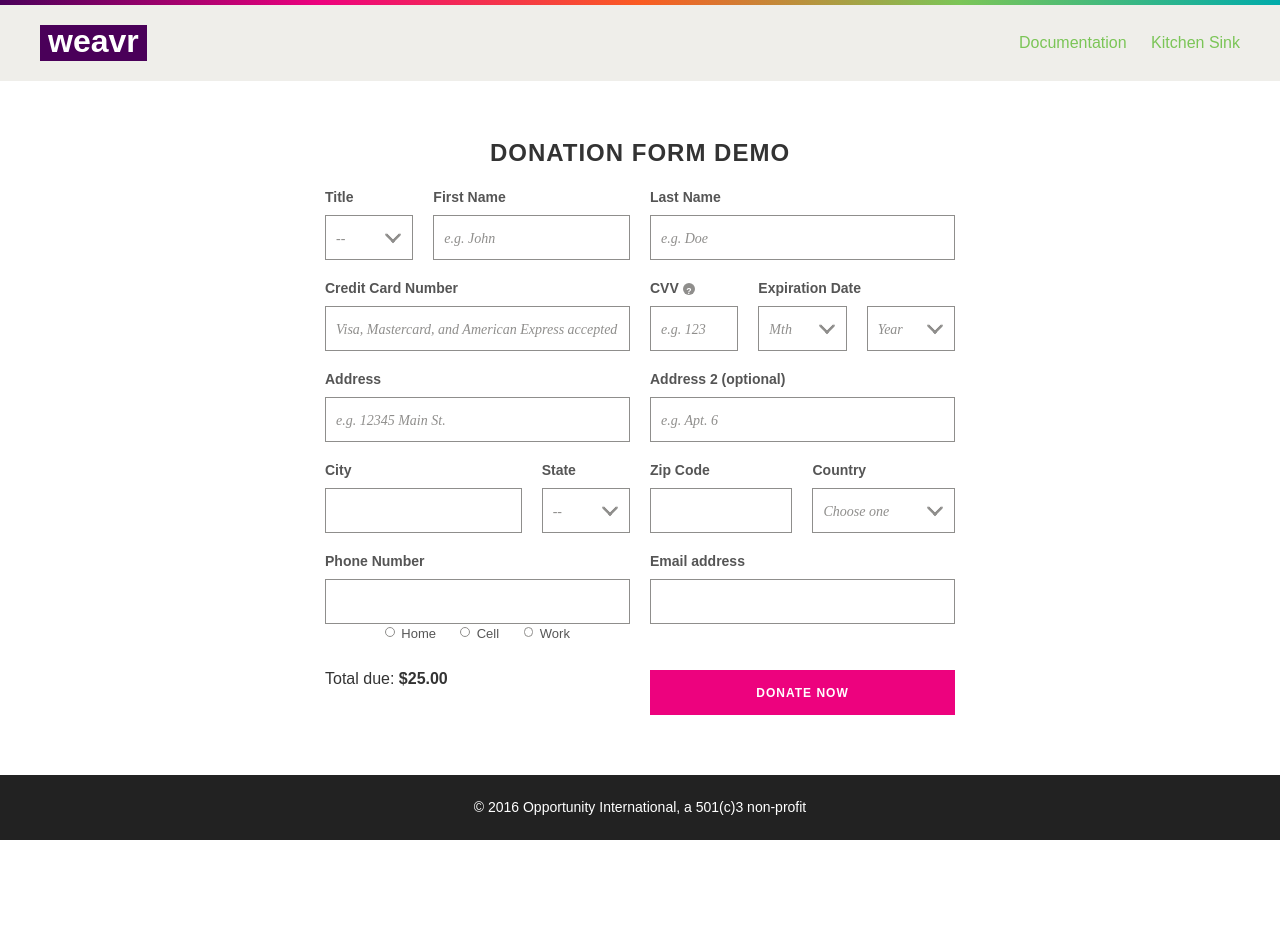
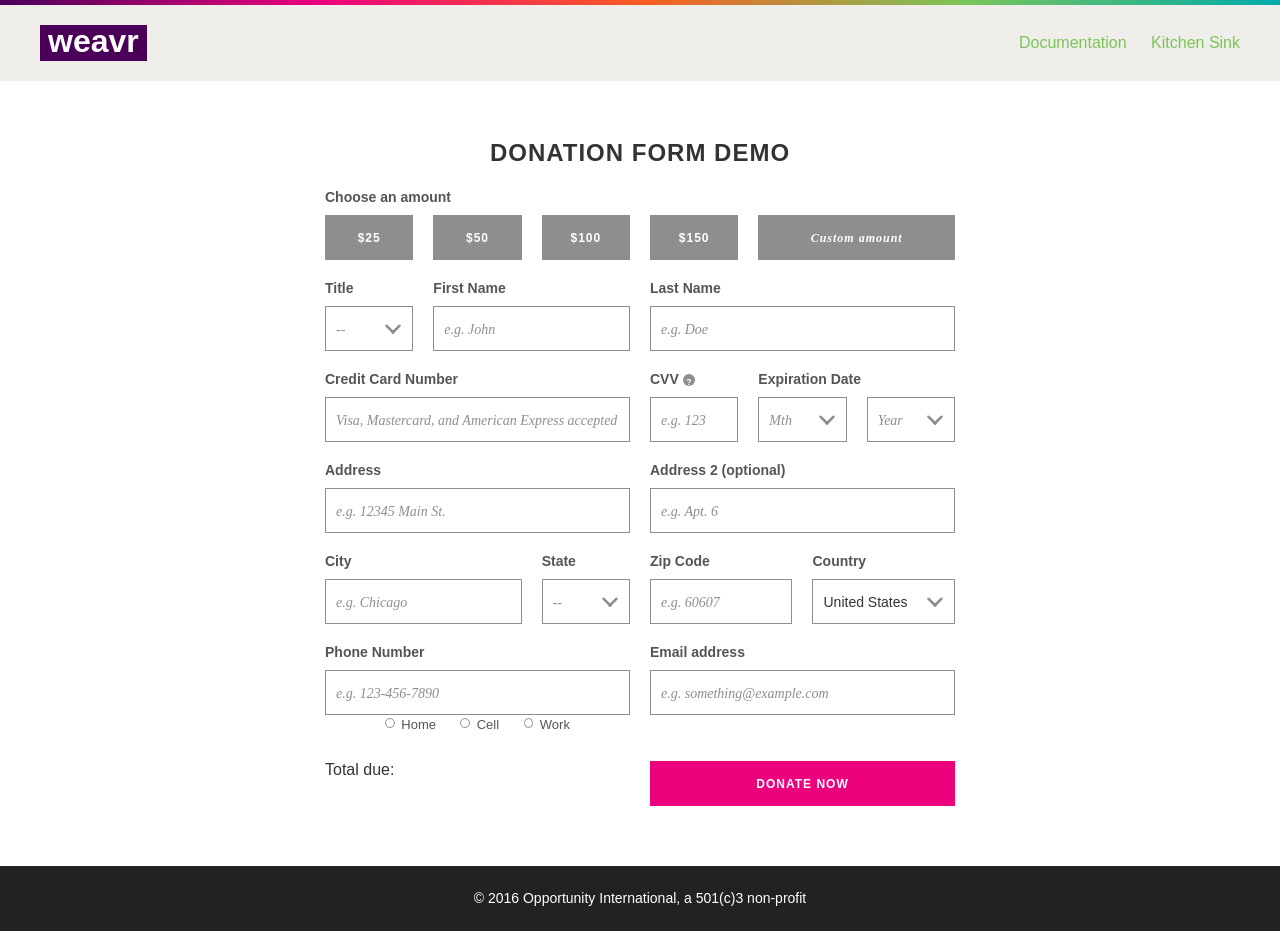
Before and after one commit to OpportunityIntl/Weavr, a Jekyll site: the page built from demo/forms/index.html, in a window 1280 px wide. Built offline with Jekyll 4.4.1, drawn with Linux system fonts in a browser that asks for light colours; nearby versions of some CDN libraries; comment, search, counter and statistics services are not loaded; before the commit the page ends 900 px from its top, so only the background shows below that.

Commit message:
Update form demo

```diff
--- a/demo/forms/index.html
+++ b/demo/forms/index.html
@@ -1,18 +1,59 @@
 ---
 title: 'Demo - Forms'
-layout: home
 ---
 
+<!DOCTYPE html>
+<html>
+  <head>
+    <meta charset="utf-8">
+    <meta http-equiv="X-UA-Compatible" content="IE=edge,chrome=1">
+    <meta name="viewport" content="width=device-width, initial-scale=1.0, user-scalable=no">
+
+    <title>Weavr | {{ page.title }}</title>
+
+    <link rel="stylesheet" href="{{site.baseurl}}/dist/weavr/OI.weavr.css">
+    <link rel="stylesheet" href="{{site.baseurl}}/css/OI.modal.min.css">
+
+    <link rel="stylesheet" href="{{site.baseurl}}/css/main.css">
+    <link rel="canonical" href="{{ page.url | replace:'index.html','' | prepend: site.baseurl | prepend: site.url }}">
+
+    <script type="text/javascript" src="//use.typekit.net/owg8owx.js"></script>
+    <script type="text/javascript">try{Typekit.load();}catch(e){}</script>
+
+  </head>
+  <body>
     {% include nav.html %}
     <section class="padding-3x-2x">
       <div class="contained-6 centered">
         <h2 class="align-center">Donation Form Demo</h2>
-    <form>
+        <form id="form" method="post">
+          <label>Choose an amount</label>
+          <div class="row choose-amount-module">
+            <div class="col col-2 n-col-2 t-col-3 m-col-6">
+              <input type="radio" id="amount-1" name="amount" value="25">
+              <label for="amount-1" class="btn">$25</label>
+            </div>
+            <div class="col col-2 n-col-2 t-col-3 m-col-6">
+              <input type="radio" id="amount-2" name="amount" value="50">
+              <label for="amount-2" class="btn">$50</label>
+            </div>
+            <div class="col col-2 n-col-2 t-col-3 m-col-6">
+              <input type="radio" id="amount-3" name="amount" value="100">
+              <label for="amount-3" class="btn">$100</label>
+            </div>
+            <div class="col col-2 n-col-2 t-col-3 m-col-6">
+              <input type="radio" id="amount-4" name="amount" value="150">
+              <label for="amount-4" class="btn">$150</label>
+            </div>
+            <div class="col col-4 n-col-4 t-col-12 m-col-12">
+              <input type="text" name="custom_amount" class="custom-amount btn" placeholder="Custom amount" value="">
+            </div>
+          </div>
           <div class="row">
             <div class="col col-2 t-col-3 m-col-4">
               <label for="title">Title</label>
               <div class="select">
-            <select id="title" name="title">
+                <select id="title" name="title" required>
                   <option value>--</option>
                   <option value="Mr.">Mr.</option>
                   <option value="Mrs.">Mrs.</option>
@@ -84,17 +125,17 @@ layout: home
           <div class="row">
             <div class="col col-6 t-col-6 m-col-12">
               <label for="address">Address</label>
-          <input type="text" id="address" name="address" placeholder="e.g. 12345 Main St." value="">
+              <input type="text" id="address" name="address" placeholder="e.g. 12345 Main St." required>
             </div>
             <div class="col col-6 t-col-6 m-col-12">
               <label for="address">Address 2 (optional)</label>
-          <input type="text" id="address" name="address" placeholder="e.g. Apt. 6" value="">
+              <input type="text" id="address" name="address" placeholder="e.g. Apt. 6">
             </div>
           </div>
           <div class="row">
             <div class="col col-4 t-col-3 m-col-6">
               <label for="city">City</label>
-          <input type="text" id="city" name="city" value="">
+              <input type="text" id="city" name="city" placeholder="e.g. Chicago" required>
             </div>
             <div class="col col-2 t-col-3 m-col-6">
               <label for="state">State</label>
@@ -156,7 +197,7 @@ layout: home
             </div>
             <div class="col col-3 t-col-3 m-col-6">
               <label for="zip">Zip Code</label>
-          <input type="text" id="zip" name="zip" value="">
+              <input type="text" id="zip" name="zip" placeholder="e.g. 60607" required>
             </div>
             <div class="col col-3 t-col-3 m-col-6">
               <label for="country">Country</label>
@@ -385,7 +426,7 @@ layout: home
                   <option value="Ukraine">Ukraine</option>
                   <option value="United Arab Emirates">United Arab Emirates</option>
                   <option value="United Kingdom">United Kingdom</option>
-              <option value="United States">United States</option>
+                  <option value="United States" selected>United States</option>
                   <option value="United States Minor Outlying Islands">United States Minor Outlying Islands</option>
                   <option value="Uruguay">Uruguay</option>
                   <option value="Uzbekistan">Uzbekistan</option>
@@ -407,31 +448,80 @@ layout: home
           <div class="row">
             <div class="col col-6 t-col-6 m-col-12">
               <label for="phone">Phone Number</label>
-          <input type="text" id="phone" name="phone" value="">
+              <input type="text" id="phone" name="phone" placeholder="e.g. 123-456-7890" required>
               <fieldset class="align-center radio-group">
-            <input type="radio" id="phone_type_home" name="phone_type" value="Home">
+                <input type="radio" id="phone_type_home" name="phone_type" value="Home" required>
                 <label for="phone_type_home" class="radio small inline">Home</label>
 
-            <input type="radio" id="phone_type_cell" name="phone_type" value="Cell">
+                <input type="radio" id="phone_type_cell" name="phone_type" value="Cell" required>
                 <label for="phone_type_cell" class="radio small inline">Cell</label>
 
-            <input type="radio" id="phone_type_work" name="phone_type" value="Work">
+                <input type="radio" id="phone_type_work" name="phone_type" value="Work" required>
                 <label for="phone_type_work" class="radio small inline">Work</label>
               </fieldset>
             </div>
             <div class="col col-6 t-col-6 m-col-12">
               <label for="email">Email address</label>
-          <input type="email" id="email" name="email" value="">
+              <input type="email" id="email" name="email" placeholder="e.g. something@example.com" required>
             </div>
           </div>
           <div class="row">
             <div class="col col-6 t-col-6 m-col-12">
-          <span class="align-center" style="vertical-align: center;">Total due: <strong>$25.00</strong></span>
+              <span class="align-center" style="vertical-align: center;">Total due: <strong class="total-due"></strong></span>
             </div>
             <div class="col col-6 t-col-6 m-col-12">
-          <input type="submit" value="Donate Now" class="brand-pink-bg btn block">
+              <button type="submit" class="brand-pink-bg btn block">Donate Now</button>
+              <input type="hidden" name="donation-amount" id="donation-amount" value="">
             </div>
           </div>
         </form>
       </div>
     </section>
+
+    {% include footer.html %}
+
+    <script src="https://ajax.googleapis.com/ajax/libs/jquery/1.11.2/jquery.min.js"></script>
+    <script type="text/javascript" src="{{site.baseurl}}/dist/weavr/OI.weavr.min.js"></script>
+    <script type="text/javascript" src="{{site.baseurl}}/js/OI.validate.min.js"></script>
+
+    <!--[if lte IE 9]>
+      <script type="text/javascript" src="{{site.baseurl}}/dist/weavr/OI.placeholder.min.js"></script>
+    <![endif]-->
+
+    <script src="//cdnjs.cloudflare.com/ajax/libs/jquery-scrollTo/2.1.0/jquery.scrollTo.min.js"></script>
+
+    <script type="text/javascript">
+      $('#form').validate({
+        onSubmit: function(form) {
+          this.processing(true);
+        },
+        onError: function(form) {
+          this.processing(false);
+        },
+        onSuccess: function(form) {
+          var _this = this;
+          setTimeout(function() {
+            _this.processing(false);
+            _this.alert('Success!', 'success');
+          }, 1000);
+          return false;
+        },
+        fieldValidations: [
+          {
+            field: '#donation-amount',
+            validation: function(field) {
+              return field.val() !== '';
+            },
+            formMessage: 'Please select a donation amount'
+          }
+        ]
+      });
+
+      new ChooseAmountModule($('.choose-amount-module'), $('#donation-amount'), {
+        callback: function(value) {
+          $('.total-due').html('$' + this.formatNumber(value !== null ? value : 0));
+        }
+      });
+    </script>
+  </body>
+</html>
```
Also changed, not shown: js/OI.validate.min.js (added). Lines whose indentation alone changed are shown as unchanged.
